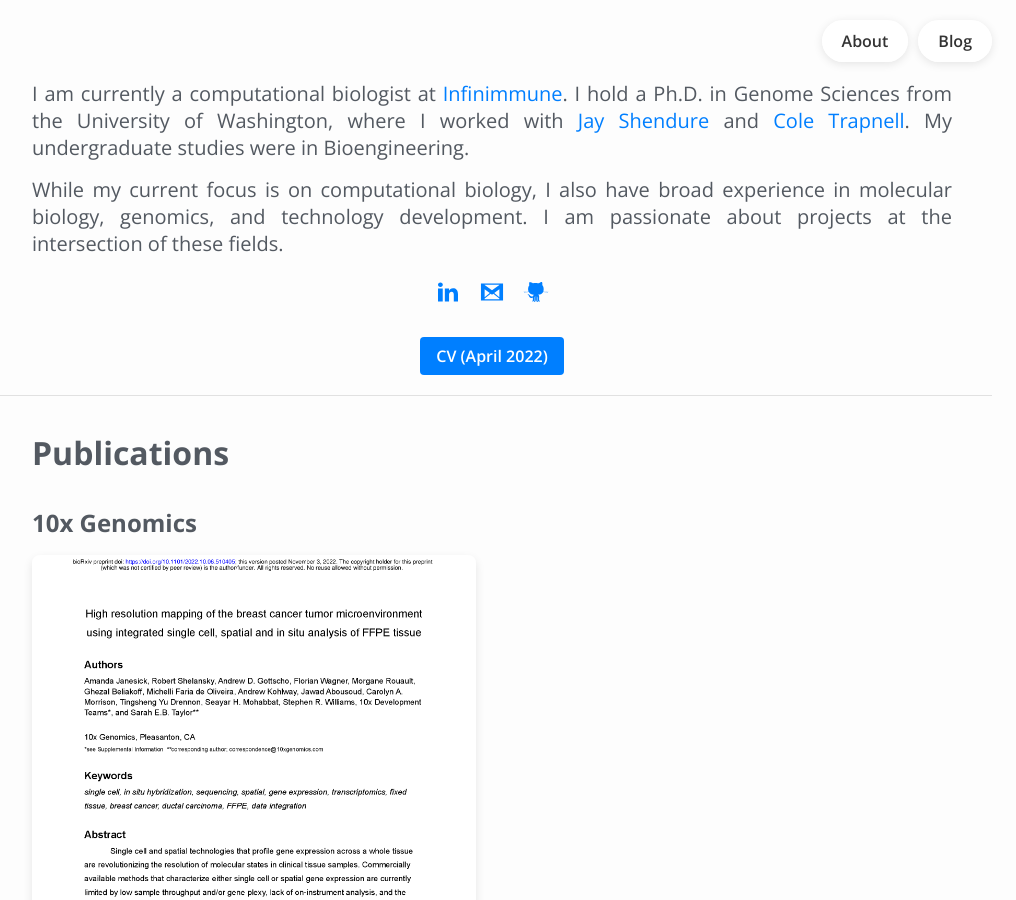
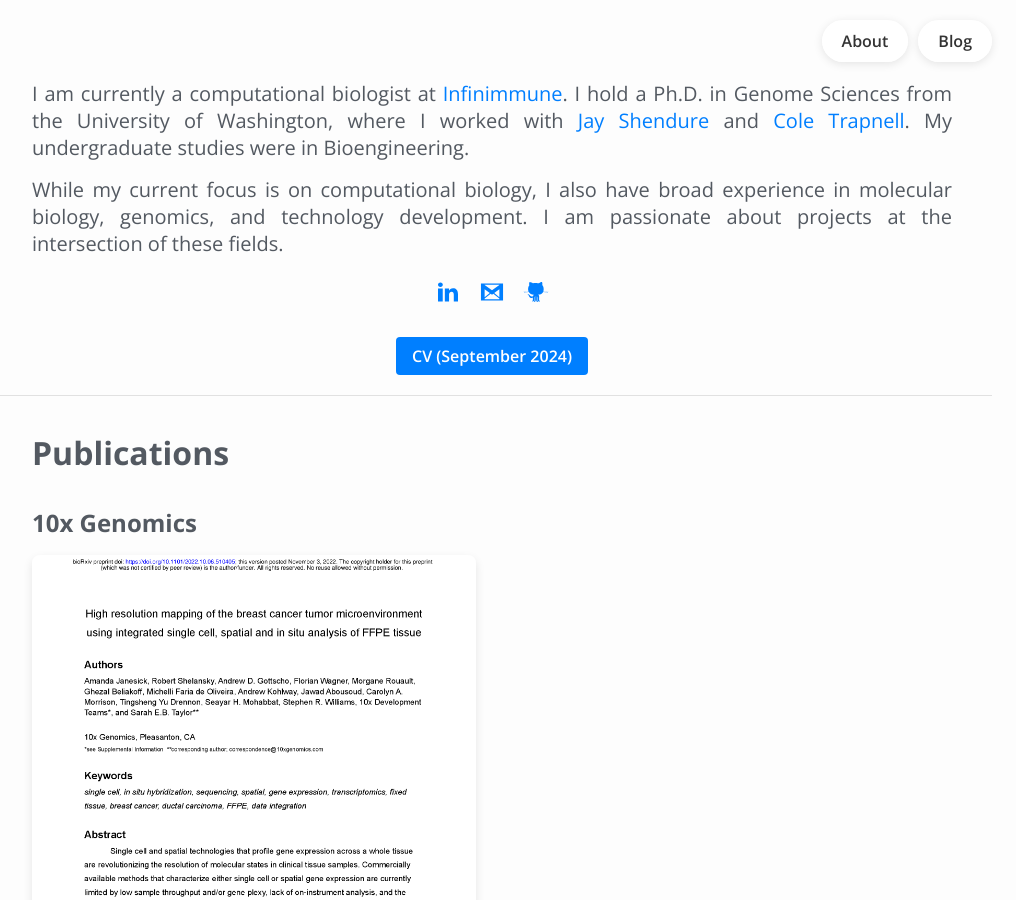
Before and after one commit to andrewhill157/personal-website, a Jekyll site: the page built from index.html, in a window 1280 px wide and 900 px high. Shown: the whole window, without its empty margins (148-1164 px from the left). Built offline with Jekyll 4.4.1, drawn with Linux system fonts in a browser that asks for light colours; nearby versions of some CDN libraries.

Commit message:
Updates CV

```diff
--- a/index.html
+++ b/index.html
@@ -17,7 +17,7 @@ layout: front_page
     </div>
 
     <div class="cv-button-container">
-      <a href="/documents/Hill_A CV.pdf"><span class="call-to-action-button">CV (April 2022)</span></a>
+      <a href="/documents/Hill_A CV.pdf"><span class="call-to-action-button">CV (September 2024)</span></a>
     </div>
 
   </div>
```
Also changed, not shown: 1 other file.
